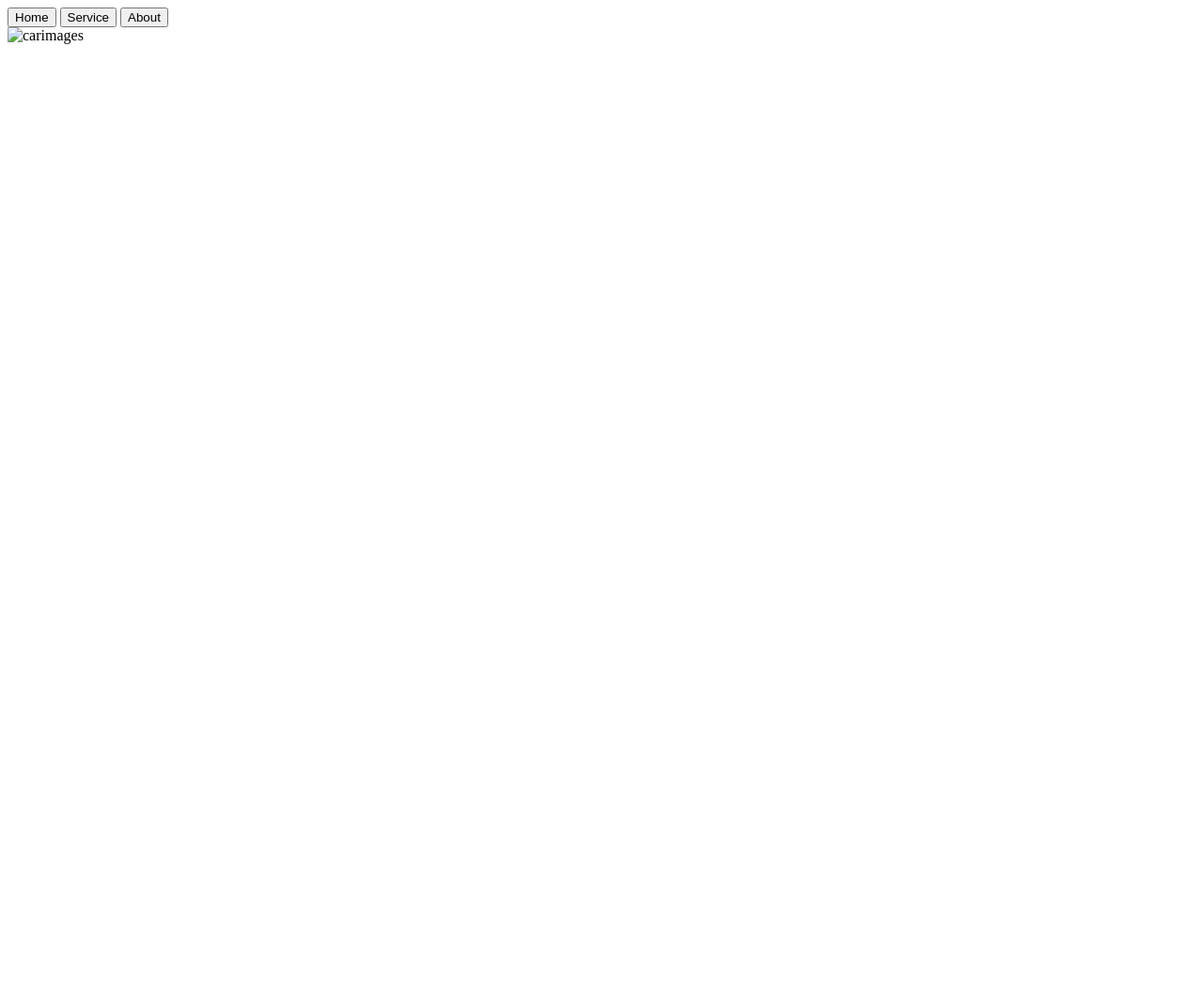
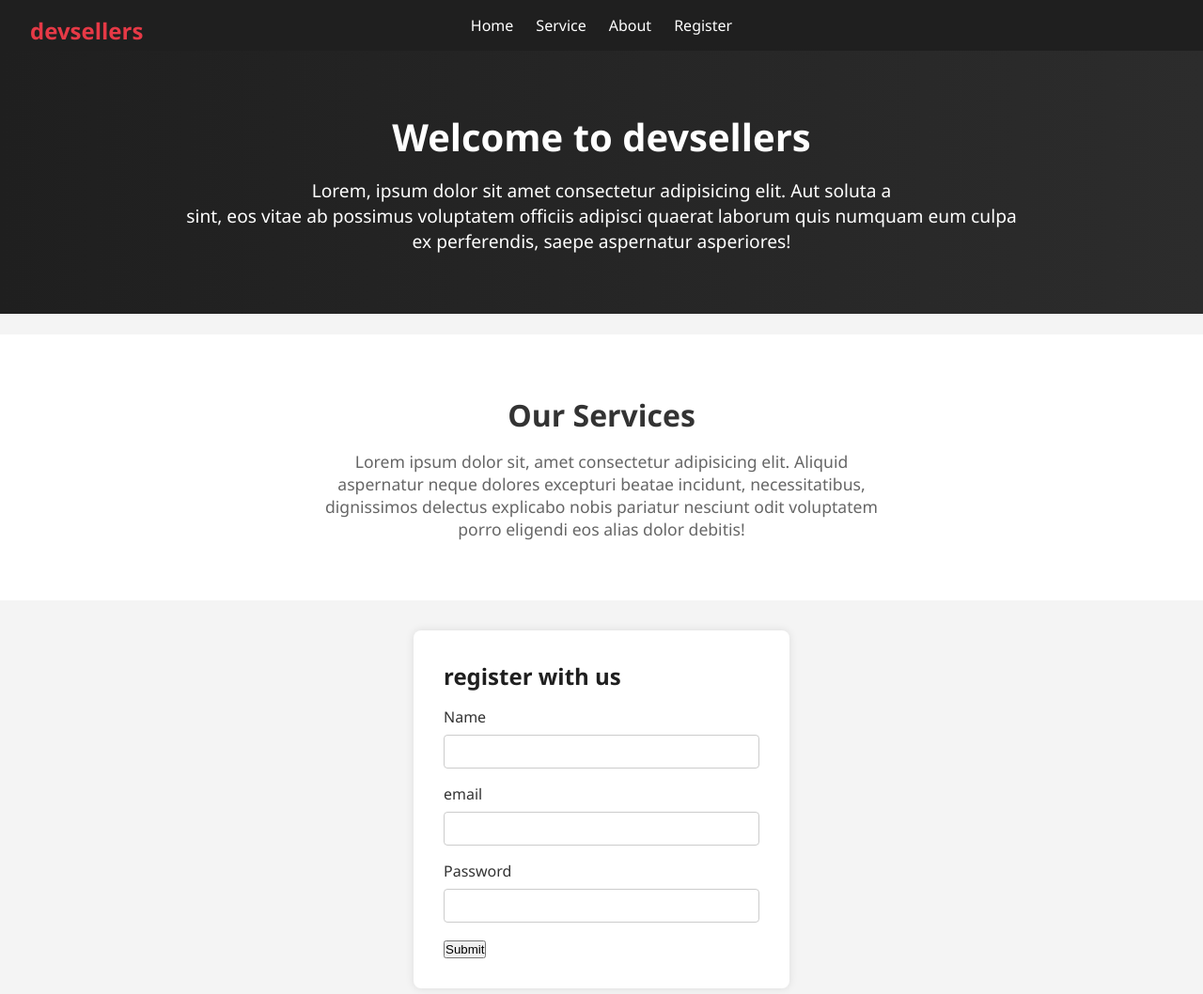
Before and after one commit to wyclifmacharia/carweb, a plain HTML site: page index.html in a window 1280 px wide. Shown: the whole page at 94% size. Before the commit the page ends 800 px from the top, so only its background shows below. Drawn offline with Linux system fonts and the light colour scheme.

Commit message:
update on the page

```diff
--- a/index.html
+++ b/index.html
@@ -1,26 +1,75 @@
 <!DOCTYPE html>
 <html lang="en">
 <head>
-    <meta charset="UTF-8">
-    <meta name="viewport" content="width=device-width, initial-scale=1.0">
-    <title>Carweb</title>
-    <link rel="stylesheet" href="style.css">
+  <meta charset="UTF-8" />
+  <meta name="viewport" content="width=device-width, initial-scale=1.0" />
+  <title>Car Home</title>
+  <link rel="stylesheet" href="style.css" />
 </head>
 <body>
+  <header>
+    <nav class="navbar" aria-label="Primary Navigation">
+      <div class="logo">devsellers
 
-    <div  id="banner " class=" topbattons ">
+      </div>
 
-        <button>Home </button>
-           <button>Service  </button>
-              <button>About </button>
+      <ul class="nav-links">
+        <li><a href="#">Home</a></li>
+        <li><a href="#">Service</a></li>
+        <li><a href="#">About</a></li>
+        <li><a href="#register">Register</a></li>
+      </ul>
+    </nav>
+  </header>
 
-    </div>
+  <main>
+
+    <section id="home" class="message">
+      <h1>Welcome to devsellers</h1>
+      <p>Lorem, ipsum dolor sit amet consectetur adipisicing elit. Aut soluta a
+         <br> sint, eos vitae ab possimus voluptatem officiis adipisci quaerat laborum quis numquam eum culpa <br>
+          ex perferendis, saepe aspernatur asperiores!</p>
+    </section>
+
+    <section id="images ">
+
+      <img src="" alt="">
+      <img src="" alt="">
 
 
+    </section>
 
-    <img src="./" alt="carimages ">
+    <section id="service" class="service-section">
+      <h2>Our Services</h2>
+      <p>
+        Lorem ipsum dolor sit, amet consectetur adipisicing elit. Aliquid aspernatur neque dolores excepturi beatae incidunt, necessitatibus, dignissimos delectus explicabo nobis pariatur nesciunt odit voluptatem porro eligendi eos alias dolor debitis!
+      </p>
+    </section>
+
+    <section id="register">
+    <form>
+      <fieldset>
+        <legend> register with us </legend>
+
+        <label for="name">Name</label>
+        <input type="text" name="name">
+        <br>
+
+         <label for="email">email</label>
+        <input type="email" email="email">
+        <br>
+
+        <label for="pass">Password</label>
+        <input type="password" pass="pass">
+        <br>
+        <button type="Regijster" class="btn">Submit</button>
+
+      </fieldset>
+
+    </form>
+    </section>
 
 
-
+  </main>
 </body>
 </html>
--- a/style.css
+++ b/style.css
@@ -0,0 +1,132 @@
+/* Reset default styles */
+* {
+  margin: 0;
+  padding: 0;
+  box-sizing: border-box;
+}
+
+body {
+  font-family: 'Segoe UI', sans-serif;
+  background-color: #f4f4f4;
+  color: #333;
+}
+
+/* Navbar styling */
+.navbar {
+  display: flex;
+  justify-content: center;
+  align-items: center;
+  background-color: #1f1f1f;
+  padding: 1rem 2rem;
+}
+
+.logo {
+  font-size: 1.5rem;
+  font-weight: bold;
+  color: #e63946;
+  display: block;
+  position: absolute;
+  left: 2rem;
+  top: 1rem;
+  cursor: default;
+}
+
+/* Register form styling */
+#register form {
+  background-color: #fff;
+  max-width: 400px;
+  margin: 2rem auto;
+  padding: 2rem;
+  border-radius: 8px;
+  box-shadow: 0 0 10px rgba(0, 0, 0, 0.1);
+}
+
+#register fieldset {
+  border: none;
+}
+
+#register legend {
+  font-size: 1.5rem;
+  font-weight: 600;
+  margin-bottom: 1rem;
+  color: #1f1f1f;
+}
+
+#register label {
+  display: block;
+  margin-bottom: 0.5rem;
+  font-weight: 500;
+  color: #333;
+}
+
+#register input[type="text"],
+#register input[type="email"],
+#register input[type="password"] {
+  width: 100%;
+  padding: 0.5rem;
+  margin-bottom: 1rem;
+  border: 1px solid #ccc;
+  border-radius: 4px;
+  font-size: 1rem;
+}
+
+#register input[type="text"]:focus,
+#register input[type="email"]:focus,
+#register input[type="password"]:focus {
+  border-color: #e63946;
+  outline: none;
+}
+
+.nav-links {
+  list-style: none;
+  display: flex;
+  gap: 1.5rem;
+}
+
+.nav-links a {
+  text-decoration: none;
+  color: #fff;
+  font-weight: 500;
+  transition: color 0.3s ease;
+}
+
+.nav-links a:hover {
+  color: #e63946;
+}
+
+/* message section */
+.message{
+  text-align: center;
+  padding: 4rem 2rem;
+  background: linear-gradient(to right, #1f1f1f, #2c2c2c);
+  color: #fff;
+}
+
+.message h1 {
+  font-size: 2.5rem;
+  margin-bottom: 1rem;
+}
+
+.message p {
+  font-size: 1.2rem;
+}
+
+/* Service section */
+.service-section {
+  padding: 4rem 2rem;
+  background-color: #fff;
+  text-align: center;
+}
+
+.service-section h2 {
+  font-size: 2rem;
+  margin-bottom: 1rem;
+  color: #333;
+}
+
+.service-section p {
+  font-size: 1.1rem;
+  color: #666;
+  max-width: 600px;
+  margin: 0 auto;
+}
```
